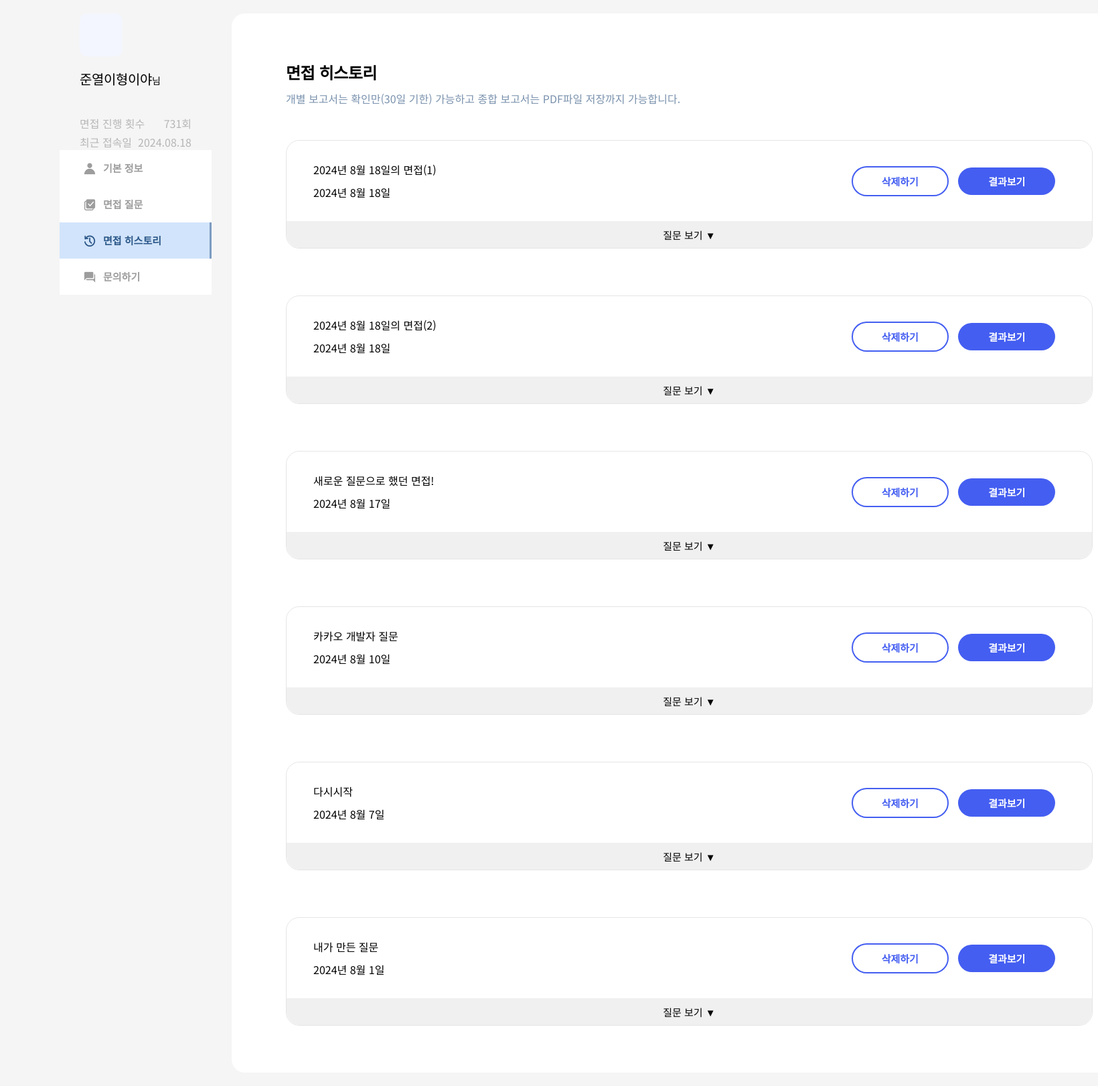
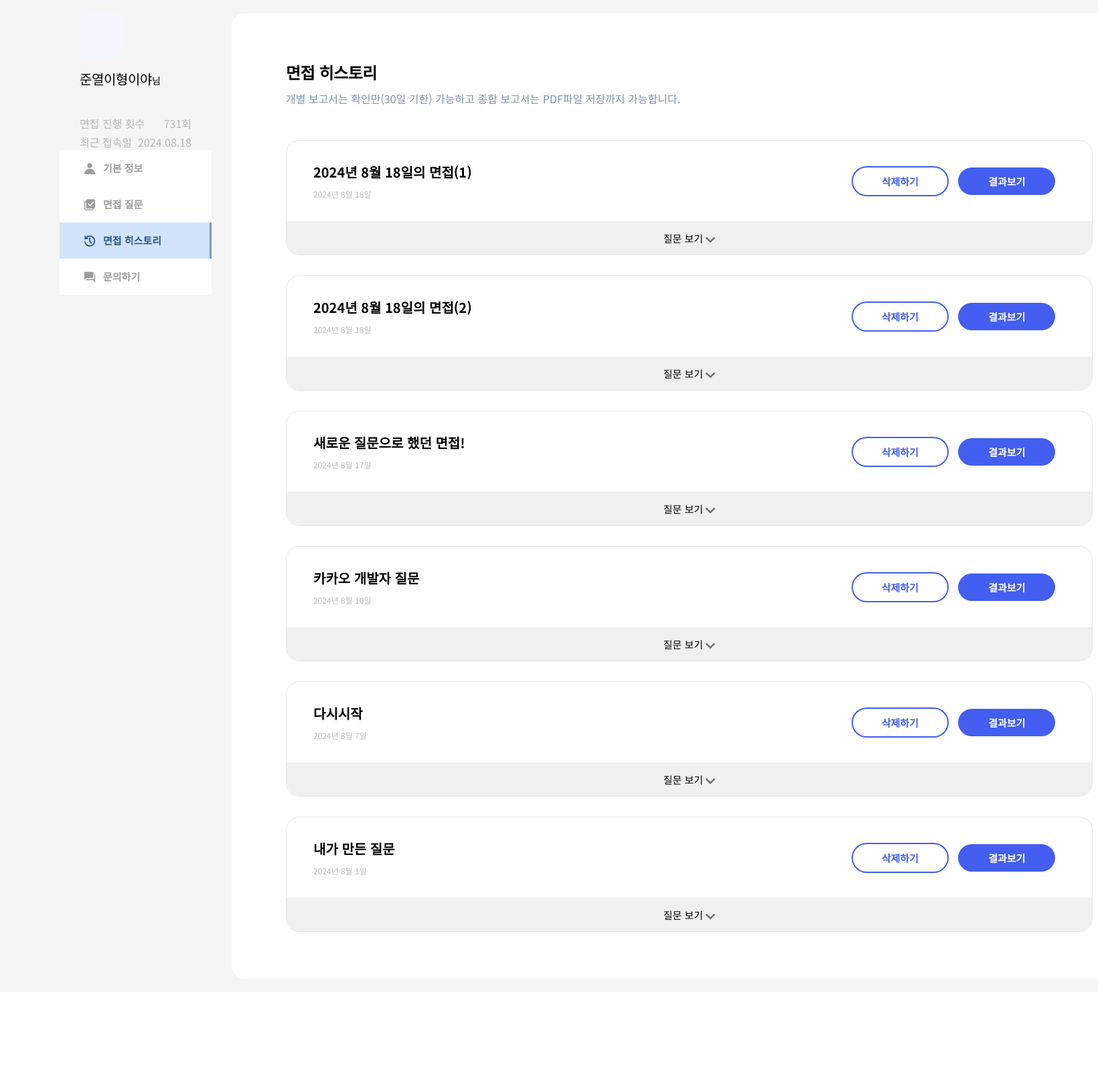
Before and after one commit to seon1112/HireU, a Flask app: page /history in a window 1640 px wide; the page is wider, and only the part inside the window is pictured. Shown: the part 60-1681 px from the top of that part at 67% size. After the commit the page ends 1451 px from the top of that part, so only its background shows below. Run offline with Flask 3, Linux system fonts and the light colour scheme.

Commit message:
임준열_모달창 추가 및 history 변경

```diff
--- a/app/__init__.py
+++ b/app/__init__.py
@@ -22,6 +22,9 @@
     from .routes.history_routes import history_bp
     app.register_blueprint(history_bp)
 
+    from .routes.main_routes import main_bp
+    app.register_blueprint(main_bp)
+
     # SQLAlchemy 초기화 코드 주석 처리
     # with app.app_context():
     #     from .models import User, AcssLog, ErrorLog, Interview, Question, Response, Report, ImageFile, VideoFile
--- a/app/routes/init_routes.py
+++ b/app/routes/init_routes.py
@@ -5,8 +5,8 @@
 from .interview_routes import interview_bp
 from .main_routes import result_bp
 from .report_routes import mypage_bp
-from .basic_information_routes import basic_information
-from .history_routes import history
+from .basic_information_routes import basic_information_bp
+from .history_routes import history_bp
 
 def init_routes(app):
     app.register_blueprint(main_bp)
--- a/app/routes/main_routes.py
+++ b/app/routes/main_routes.py
@@ -4,4 +4,4 @@
 
 @main_bp.route('/')
 def main():
-    return render_template('main.html')
+    return render_template('view_main.html')
--- a/app/templates/view_history.html
+++ b/app/templates/view_history.html
@@ -38,13 +38,26 @@
     .dropdown {
       width: 100%;
       text-align: center;
-      height: 40px;
+      height: 50px;
       align-items: center;
       display: grid;
       background: #F0F0F0;
       border-radius: 0 0 20px 20px;
       font-size: 15px;
       cursor: pointer;
+    }
+    .history_title .content_title {
+        display: flex;
+        justify-content: space-between;
+        align-items: center;
+        flex-wrap: wrap;
+        gap: 10px;
+        font-size: 20px;
+        font-weight: 600;
+    }
+    .history_title .header_sub {
+        font-size: 12px;
+        color: #B9B9B9;
     }
   </style>
 
@@ -91,95 +104,113 @@
             <div class="header_title font-headline2">면접 히스토리</div>
             <div class="header_sub font-body11">개별 보고서는 확인만(30일 기한) 가능하고 종합 보고서는 PDF파일 저장까지 가능합니다.</div>
           </div>
-          <div class="interview_qna_wrap">
+          <div class="interview_qna_wrap" style="gap: 30px;">
             <div class="interview_qna_content">
               <div class="history_content">
                 <div class="history_wrap">
                     <div class="history_title">
-                      <div class="content_title font-body16">2024년 8월 18일의 면접(1)</div>
-                      <div class="header_sub font-body12">2024년 8월 18일</div>
+                      <div class="content_title">2024년 8월 18일의 면접(1)</div>
+                      <div class="header_sub">2024년 8월 18일</div>
                     </div>
                     <div class="history_btn" style="float: right; position: absolute; right: 10%;">
                       <button class="base_white_btn">삭제하기</button>
                       <button class="base_primary_btn">결과보기</button>
                     </div>
                 </div>
-                <div class="dropdown">질문 보기 ▼</div>
+                <div class="dropdown">
+                  <div>질문 보기 <img src="../static/images/icon/down_gray.png"/>
+                  </div>
+                </div>
               </div>
             </div>
             <div class="interview_qna_content">
               <div class="history_content">
                 <div class="history_wrap">
                     <div class="history_title">
-                      <div class="content_title font-body16">2024년 8월 18일의 면접(2)</div>
-                      <div class="header_sub font-body12">2024년 8월 18일</div>
+                      <div class="content_title">2024년 8월 18일의 면접(2)</div>
+                      <div class="header_sub">2024년 8월 18일</div>
                     </div>
                     <div class="history_btn" style="float: right; position: absolute; right: 10%;">
                       <button class="base_white_btn">삭제하기</button>
                       <button class="base_primary_btn">결과보기</button>
                     </div>
                 </div>
-                <div class="dropdown">질문 보기 ▼</div>
+                <div class="dropdown">
+                  <div>질문 보기 <img src="../static/images/icon/down_gray.png"/>
+                  </div>
+                </div>
               </div>
             </div>
             <div class="interview_qna_content">
               <div class="history_content">
                 <div class="history_wrap">
                     <div class="history_title">
-                      <div class="content_title font-body16">새로운 질문으로 했던 면접!</div>
-                      <div class="header_sub font-body12">2024년 8월 17일</div>
+                      <div class="content_title">새로운 질문으로 했던 면접!</div>
+                      <div class="header_sub">2024년 8월 17일</div>
                     </div>
                     <div class="history_btn" style="float: right; position: absolute; right: 10%;">
                       <button class="base_white_btn">삭제하기</button>
                       <button class="base_primary_btn">결과보기</button>
                     </div>
                 </div>
-                <div class="dropdown">질문 보기 ▼</div>
+                <div class="dropdown">
+                  <div>질문 보기 <img src="../static/images/icon/down_gray.png"/>
+                  </div>
+                </div>
               </div>
             </div>
             <div class="interview_qna_content">
               <div class="history_content">
                 <div class="history_wrap">
                     <div class="history_title">
-                      <div class="content_title font-body16">카카오 개발자 질문</div>
-                      <div class="header_sub font-body12">2024년 8월 10일</div>
+                      <div class="content_title">카카오 개발자 질문</div>
+                      <div class="header_sub">2024년 8월 10일</div>
                     </div>
                     <div class="history_btn" style="float: right; position: absolute; right: 10%;">
                       <button class="base_white_btn">삭제하기</button>
                       <button class="base_primary_btn">결과보기</button>
                     </div>
                 </div>
-                <div class="dropdown">질문 보기 ▼</div>
+                <div class="dropdown">
+                  <div>질문 보기 <img src="../static/images/icon/down_gray.png"/>
+                  </div>
+                </div>
               </div>
             </div>
             <div class="interview_qna_content">
               <div class="history_content">
                 <div class="history_wrap">
                     <div class="history_title">
-                      <div class="content_title font-body16">다시시작</div>
-                      <div class="header_sub font-body12">2024년 8월 7일</div>
+                      <div class="content_title">다시시작</div>
+                      <div class="header_sub">2024년 8월 7일</div>
                     </div>
                     <div class="history_btn" style="float: right; position: absolute; right: 10%;">
                       <button class="base_white_btn">삭제하기</button>
                       <button class="base_primary_btn">결과보기</button>
                     </div>
                 </div>
-                <div class="dropdown">질문 보기 ▼</div>
+                <div class="dropdown">
+                  <div>질문 보기 <img src="../static/images/icon/down_gray.png"/>
+                  </div>
+                </div>
               </div>
             </div>
             <div class="interview_qna_content">
               <div class="history_content">
                 <div class="history_wrap">
                     <div class="history_title">
-                      <div class="content_title font-body16">내가 만든 질문</div>
-                      <div class="header_sub font-body12">2024년 8월 1일</div>
+                      <div class="content_title">내가 만든 질문</div>
+                      <div class="header_sub">2024년 8월 1일</div>
                     </div>
                     <div class="history_btn" style="float: right; position: absolute; right: 10%;">
                       <button class="base_white_btn">삭제하기</button>
                       <button class="base_primary_btn">결과보기</button>
                     </div>
                 </div>
-                <div class="dropdown">질문 보기 ▼</div>
+                <div class="dropdown">
+                  <div>질문 보기 <img src="../static/images/icon/down_gray.png"/>
+                  </div>
+                </div>
               </div>
             </div>
           </div>
```
Also changed, not shown: app/static/css/global.css (+48 -0 lines), app/templates/view_main.html (+24 -3 lines), requirements.txt (+14 -5 lines), app/static/images/icon/down_gray.png (added), app/static/images/kakao_btn.png (added), app/static/images/logo_blue.png (added).
